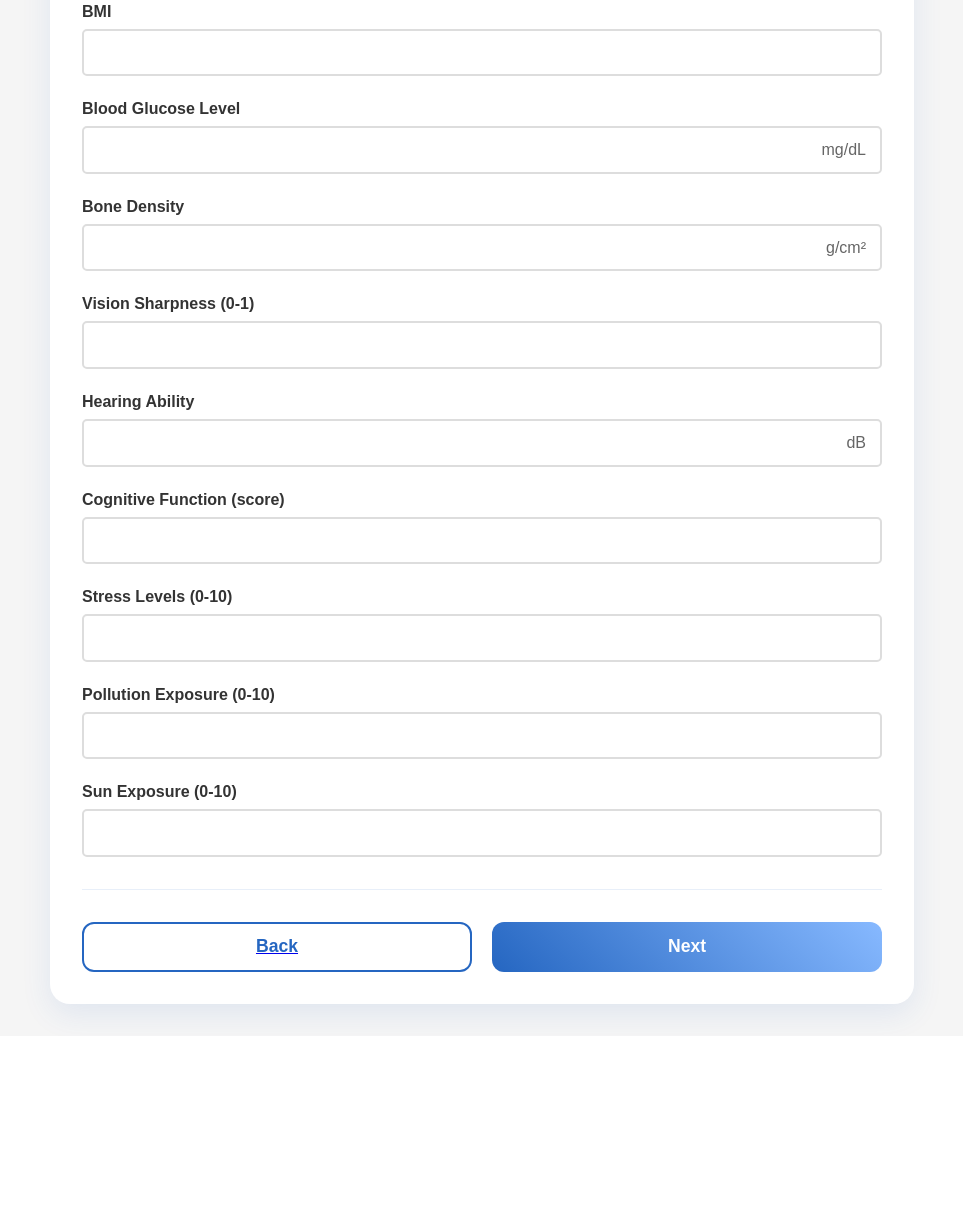
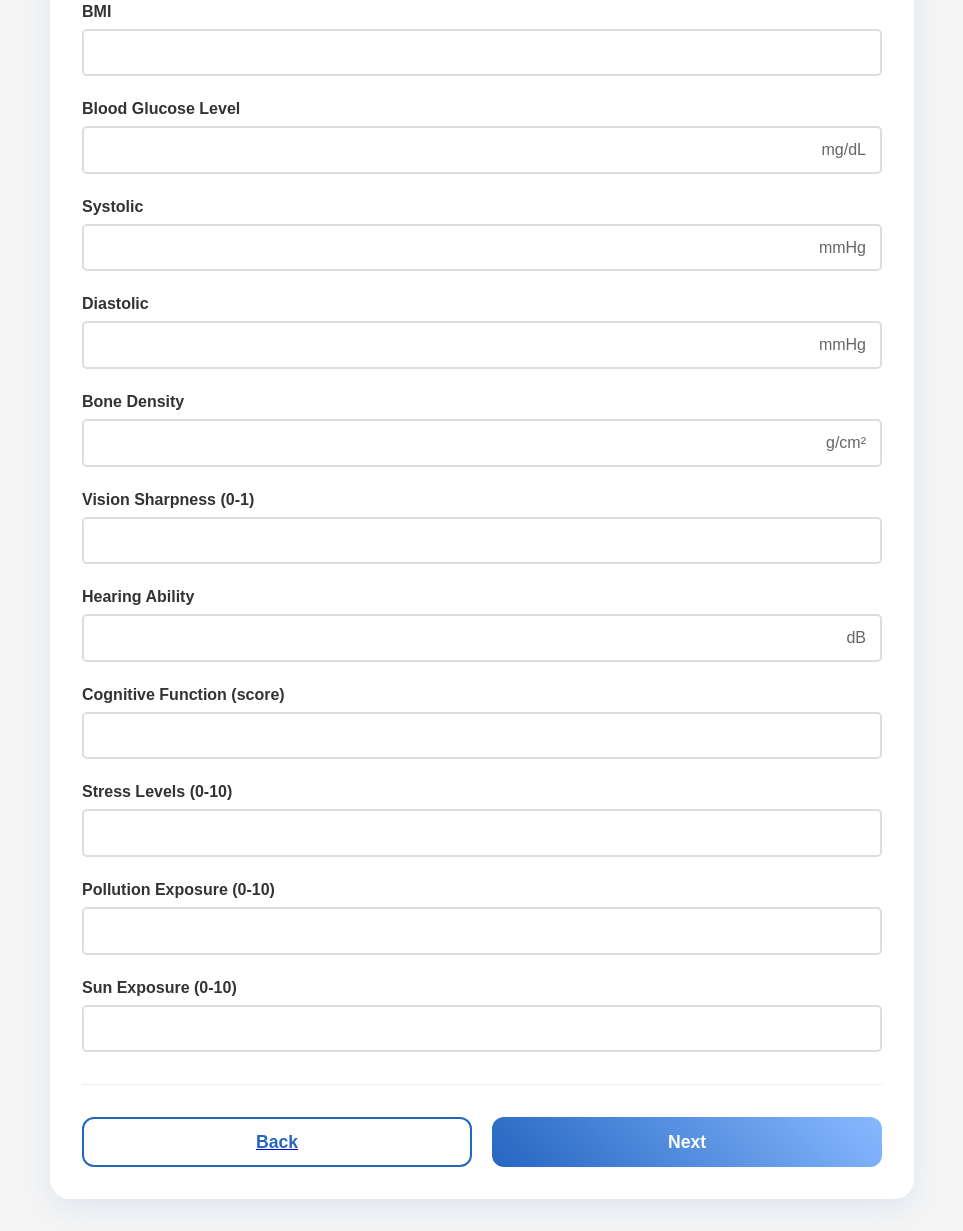
Before and after one commit to dustinmondegreen/WhatAge, a Flask app: page /input-data in a window 1280 px wide. Shown: the part 306-1537 px from the top of the page, without its empty margins (158-1121 px from the left). Before the commit the page ends 1338 px from the top, so only its background shows below. Run offline with Flask 3, Linux system fonts and the light colour scheme; a user stored in the database is signed in.

Commit message:
real finished

```diff
--- a/app.py
+++ b/app.py
@@ -43,7 +43,8 @@ class Features(db.Model):
     SunExposure = db.Column(db.Float())
     EducationLevel = db.Column(db.String(30))
     IncomeLevel = db.Column(db.String(30))
-    bloodPressure = db.Column(db.String(30))
+    Systolic = db.Column(db.Float())
+    Diastolic = db.Column(db.Float())
 
 
 @app.route('/')
@@ -133,6 +134,8 @@ def input_data():
         stress = request.form.get('stress')
         pollution = request.form.get('pollution')
         sun = request.form.get('sun')
+        systolic = request.form.get('systolic')
+        diastolic = request.form.get('diastolic')
 
         # Update the existing Features record for this user
         features = Features.query.filter_by(userID=session['user_id']).first()
@@ -147,6 +150,8 @@ def input_data():
             features.StressLevel = float(stress) if stress else None
             features.PollutionExposure = float(pollution) if pollution else None
             features.SunExposure = float(sun) if sun else None
+            features.Systolic = float(systolic) if systolic else None
+            features.Diastolic = float(diastolic) if diastolic else None
 
             db.session.commit()
 
@@ -159,7 +164,6 @@ def test():
         return redirect(url_for('login'))
 
     if request.method == 'POST':
-        bloodpressure = request.form.get('bloodpressure')
         activity = request.form.get('activity')
         smoking = request.form.get('smoking')
         alcohol = request.form.get('alcohol')
@@ -174,7 +178,6 @@ def test():
 
         features = Features.query.filter_by(userID=session['user_id']).first()
         if features:
-            features.bloodPressure = str(bloodpressure) if bloodpressure else None  # Ubah ke string
             features.physicalActivity = str(activity) if activity else None
             features.smokingStatus = str(smoking) if smoking else None
             features.alcoholConsumption = str(alcohol) if alcohol else None
--- a/templates/input_data.html
+++ b/templates/input_data.html
@@ -38,6 +38,22 @@
           <div class="input-wrapper">
             <input type="number" name="glucose" />
             <span class="unit">mg/dL</span>
+          </div>
+        </div>
+
+        <div class="form-input">
+          <label>Systolic</label>
+          <div class="input-wrapper">
+            <input type="number" name="systolic" />
+            <span class="unit">mmHg</span>
+          </div>
+        </div>
+
+        <div class="form-input">
+          <label>Diastolic</label>
+          <div class="input-wrapper">
+            <input type="number" name="diastolic" />
+            <span class="unit">mmHg</span>
           </div>
         </div>
 
--- a/templates/result.html
+++ b/templates/result.html
@@ -49,11 +49,7 @@
       </div>
 
       <div class="actions">
-        <button
-          class="btn-retake"
-      >
-          Retake Test
-        </button>
+        <button class="btn-retake">Retake Test</button>
         <button class="btn-download">Download Report</button>
       </div>
     </div>
```
Also changed, not shown: templates/test.html (+0 -14 lines), instance/app.db.
